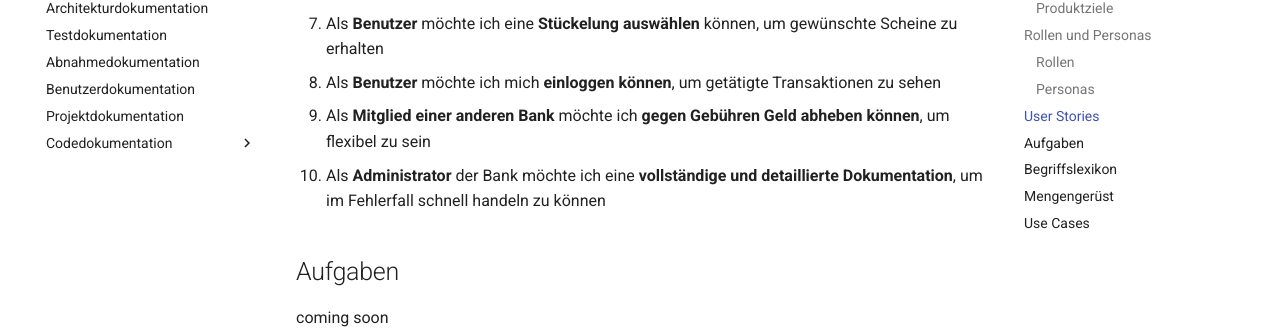
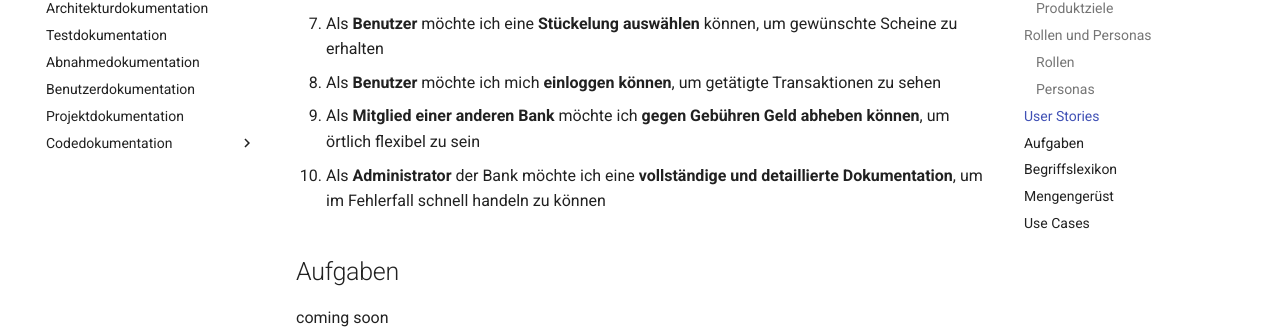
Before and after one commit to Halfpipe-SD/ATM, an MkDocs documentation site: the page built from docs/docs/requirements-docs.md, in a window 1280 px wide and 900 px high, scrolled down 3106 px. Shown: the part 154-483 px from the top of the window. Built offline with MkDocs 1.6.1 and Material for MkDocs 9.7.7, drawn with Linux system fonts in a browser that asks for light colours.

Commit message:
Update requirements-docs.md

```diff
--- a/docs/docs/requirements-docs.md
+++ b/docs/docs/requirements-docs.md
@@ -83,7 +83,7 @@ Die Aufgabe unseres Teams ist es den bereits vorhandenen Code so zu überarbeite
 6. Als **Benutzer** möchte ich **die Länge meiner Pin ändern können**, um die Sicherheit zu verbessern
 7. Als **Benutzer** möchte ich eine **Stückelung auswählen** können, um gewünschte Scheine zu erhalten
 8. Als **Benutzer** möchte ich mich **einloggen können**, um getätigte Transaktionen zu sehen
-9. Als **Mitglied einer anderen Bank** möchte ich **gegen Gebühren Geld abheben können**, um flexibel zu sein
+9. Als **Mitglied einer anderen Bank** möchte ich **gegen Gebühren Geld abheben können**, um örtlich flexibel zu sein
 10. Als **Administrator** der Bank möchte ich eine **vollständige und detaillierte Dokumentation**, um im Fehlerfall schnell handeln zu können
 
 
```
